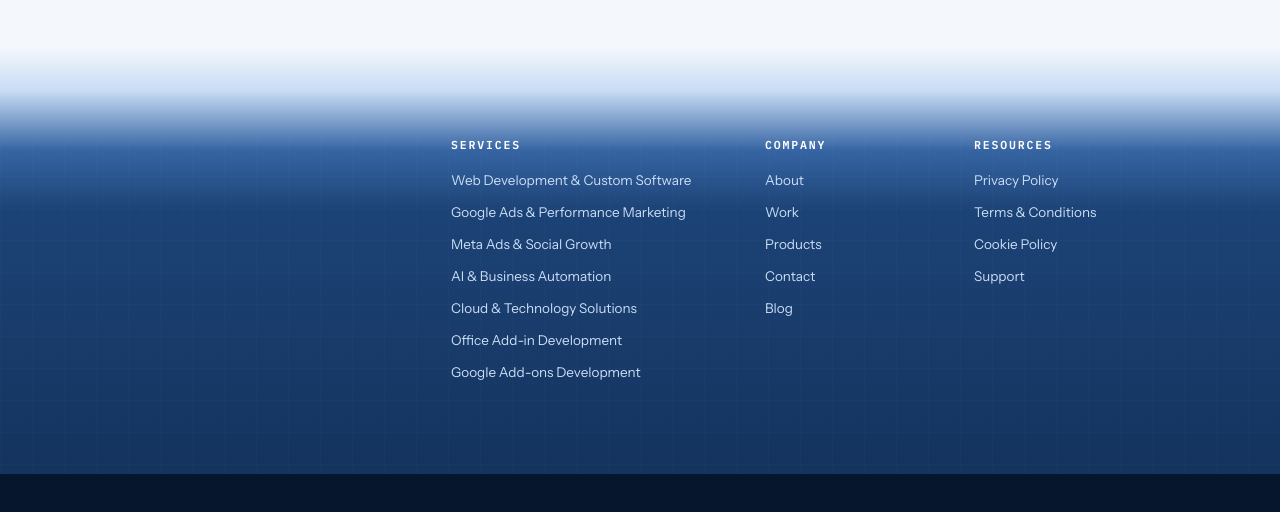
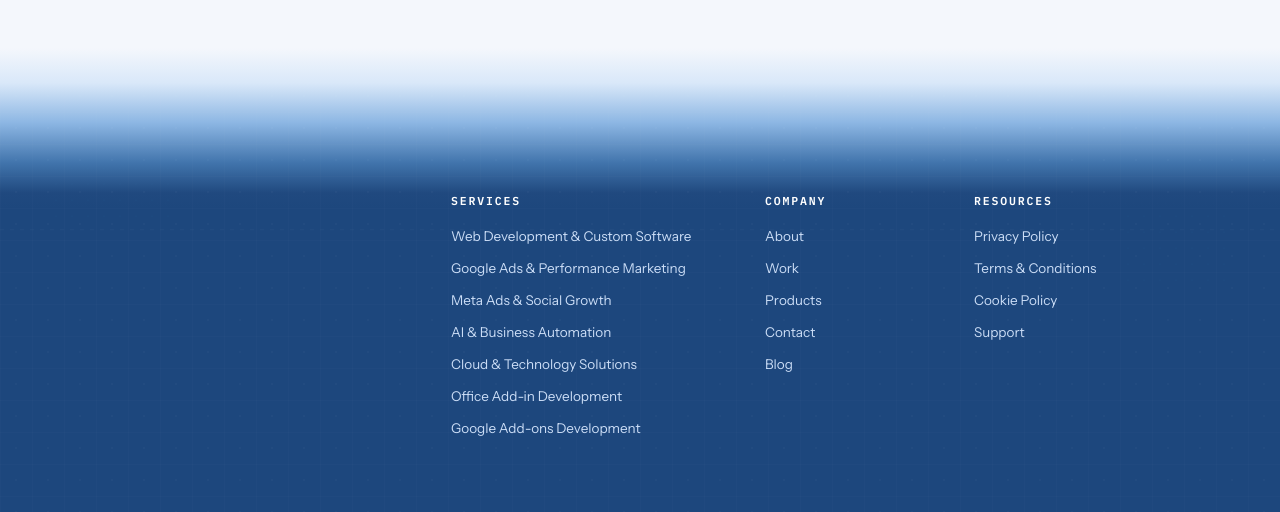
Before and after one commit to ahmeen2812/brivya-platform, a Next.js app: page / in a window 1280 px wide. Shown: the part 2944-3456 px from the top of the page. Before the commit the page ends 3418 px from the top, so only its background shows below. Built offline with nearby package versions, Linux system fonts and the light colour scheme.

Commit message:
feat(footer): calibrate 3-boundary background gradient and 140px directional scroll sequence

```diff
--- a/src/components/footer/Footer.tsx
+++ b/src/components/footer/Footer.tsx
@@ -65,25 +65,24 @@ export function Footer() {
       role="contentinfo"
       aria-label="Site Footer"
       /*
-        Spatially Continuous White-to-Blue Transition:
-        - 0%: #F4F7FC (exact match with previous section, zero hard edge)
-        - 10%: #C8DCF5 (soft blue transition)
-        - 24%: #3665A3 (cobalt deepening)
-        - 38%: #1C4376 (rich blue reached BEFORE navigation content begins)
-        - 100%: #14335E (deep base)
+        Calibrated Three-Boundary Gradient:
+        - 0px (Line 1): #F4F7FC (exact website canvas)
+        - 75px (Line 2): #8CB6E3 (intermediate muted blue-gray)
+        - 160px (Line 3): #1D477D (softened Brivya blue reached BEFORE content begins)
+        - Below 160px: Stable #1D477D throughout
       */
-      className="relative w-full overflow-hidden select-none bg-[linear-gradient(180deg,#F4F7FC_0%,#C8DCF5_10%,#3665A3_24%,#1C4376_38%,#14335E_100%)]"
+      className="relative w-full overflow-hidden select-none bg-[linear-gradient(180deg,#F4F7FC_0px,#D9E8F9_35px,#8CB6E3_75px,#4174AC_115px,#20497F_145px,#1D477D_160px,#1D477D_100%)]"
     >
-      {/* 6% Subtle Architectural Texture */}
+      {/* 6% Subtle Architectural Vector Texture */}
       <FooterTexture />
 
       {/* Main Viewport Container */}
       <div className="relative z-10 mx-auto w-full max-w-[1340px] px-4 sm:px-6 md:px-8">
-        {/* Navigation Content Area (Padded to let transition complete before text) */}
-        <div className="pt-16 sm:pt-20 md:pt-22 pb-7 sm:pb-8">
+        {/* Navigation Content Area (Top padding aligns content with Boundary 3) */}
+        <div className="pt-28 sm:pt-32 md:pt-36 pb-6 sm:pb-7">
           {/* Desktop 4-Column Cross-Directional Layout (>= 768px) */}
-          <div className="hidden md:grid md:grid-cols-12 gap-8 lg:gap-10 items-start">
-            {/* Group 1: Brand (Enters from RIGHT) */}
+          <div className="hidden md:grid md:grid-cols-12 gap-8 lg:gap-10 items-start overflow-hidden">
+            {/* Group 1: Brand (Enters from RIGHT, 140px travel) */}
             <div ref={brandColRef} className="md:col-span-5 lg:col-span-4 will-change-transform">
               <FooterBrand
                 logoRef={brandLogoRef}
@@ -94,7 +93,7 @@ export function Footer() {
               />
             </div>
 
-            {/* Group 2: Services (Enters from RIGHT) */}
+            {/* Group 2: Services (Enters from RIGHT, 140px travel) */}
             <div ref={servicesColRef} className="md:col-span-3 lg:col-span-3 will-change-transform">
               <FooterLinks
                 category={FOOTER_CATEGORIES[0]}
@@ -105,7 +104,7 @@ export function Footer() {
               />
             </div>
 
-            {/* Group 3: Company (Enters from LEFT) */}
+            {/* Group 3: Company (Enters from LEFT, 140px travel) */}
             <div ref={companyColRef} className="md:col-span-2 lg:col-span-2 will-change-transform">
               <FooterLinks
                 category={FOOTER_CATEGORIES[1]}
@@ -116,7 +115,7 @@ export function Footer() {
               />
             </div>
 
-            {/* Group 4: Resources (Enters from LEFT) */}
+            {/* Group 4: Resources (Enters from LEFT, 140px travel) */}
             <div ref={resourcesColRef} className="md:col-span-2 lg:col-span-3 will-change-transform">
               <FooterLinks
                 category={FOOTER_CATEGORIES[2]}
```
